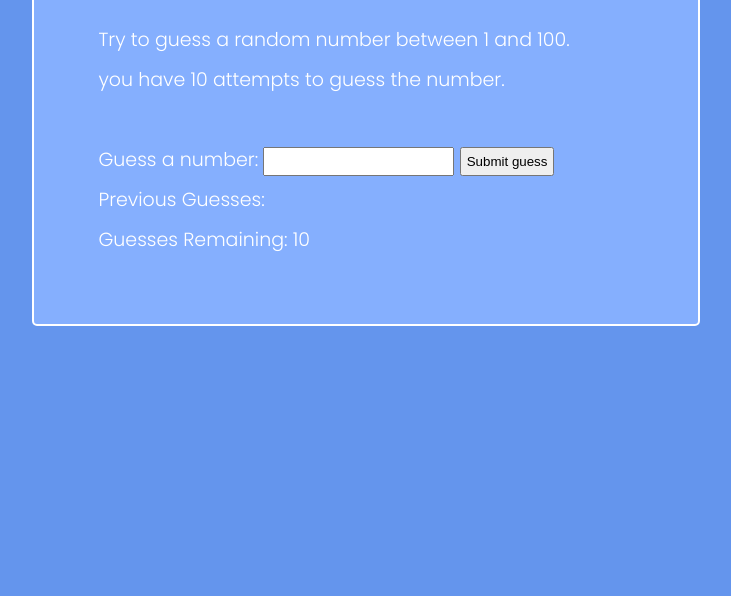
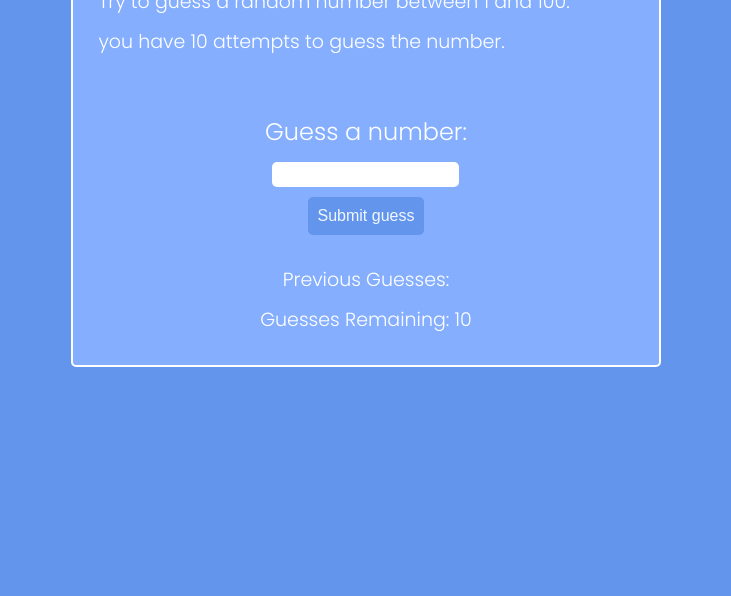
Before and after one commit to neetaPurohit/guessingGame, a plain HTML site: page index.html in a window 1280 px wide. Shown: the part 204-800 px from the top of the page, without its empty margins (274-1005 px from the left). Drawn offline with Linux system fonts and the light colour scheme; a web font is replaced by a local one.

Commit message:
improved flex code for inputs

```diff
--- a/style.css
+++ b/style.css
@@ -6,6 +6,7 @@
   margin: 0;
   padding: 0;
   box-sizing: border-box;
+  display: hi;
 }
 body{
   width: 100%;
@@ -33,17 +34,46 @@ h1{
 
 .wrapper{
  border: 2px solid white;
- padding: 5%;
+ padding: 2%;
  border-radius: 5px;
  background-color: rgb(133, 175, 254);
+
 }
-
+.form{
+  display: flex;
+  flex-direction: column;
+  align-items: center;
+  justify-content: center;
+ padding: 10px;
+}
 form input[type="text"]{
   padding: 5px;
   outline: none;
-
+  margin: 10px;
+  border-radius: 5px;
+  border: none;
 }
 form input[type="submit"]{
-  padding: 5px;
-
+  padding: 10px;
+  font-size: 16px;
+  background-color: cornflowerblue;
+  color: aliceblue;
+  border: none;
+  border-radius: 5px;
+  cursor: pointer;
+  transition: background-color 0.3s ease-in-out, transform 0.3s ease-in-out;
 }
+form input[type="submit"]:hover {
+    background-color: #0056b3;
+    transform: scale(1.1);
+}
+#guess{
+  font-size: 24px;
+}
+.resultParas{
+  margin-top: 15px;
+  display: flex;
+  flex-direction: column;
+  align-items: center;
+  justify-content: center;
+}
```
